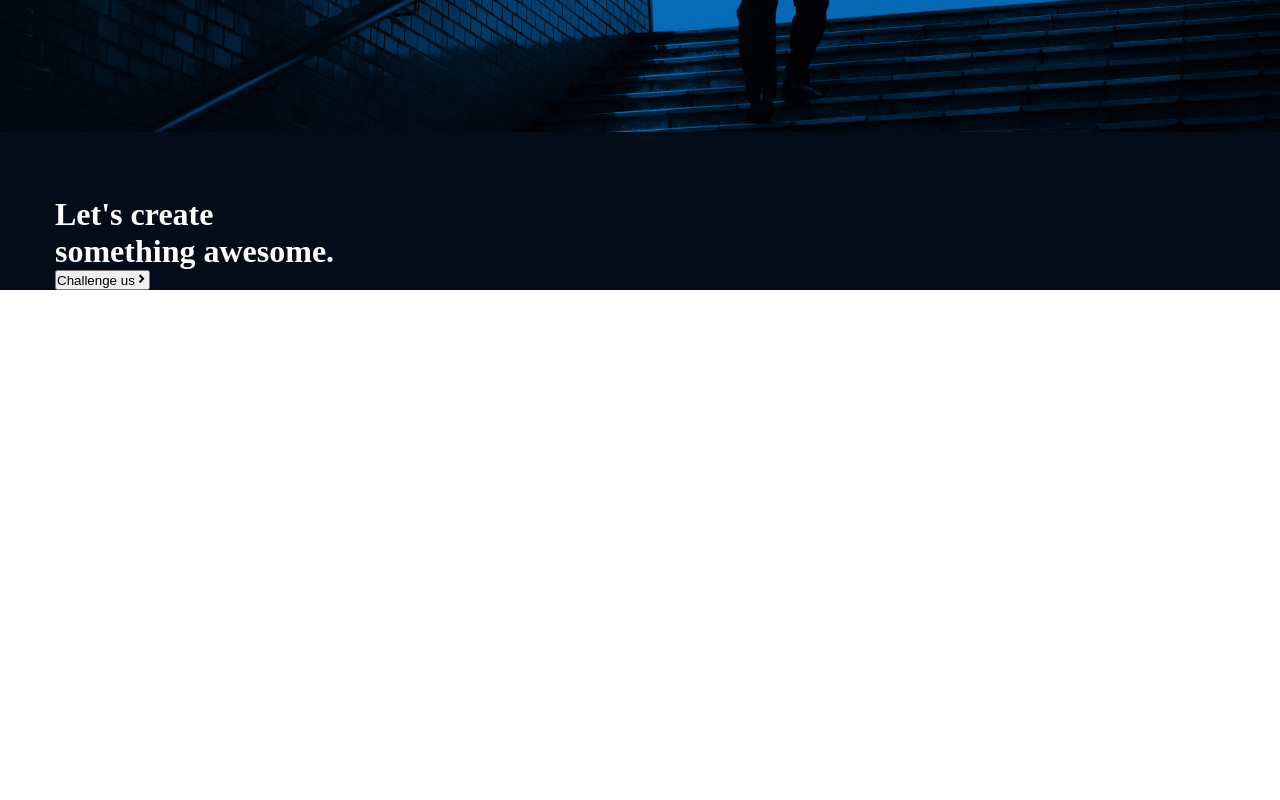
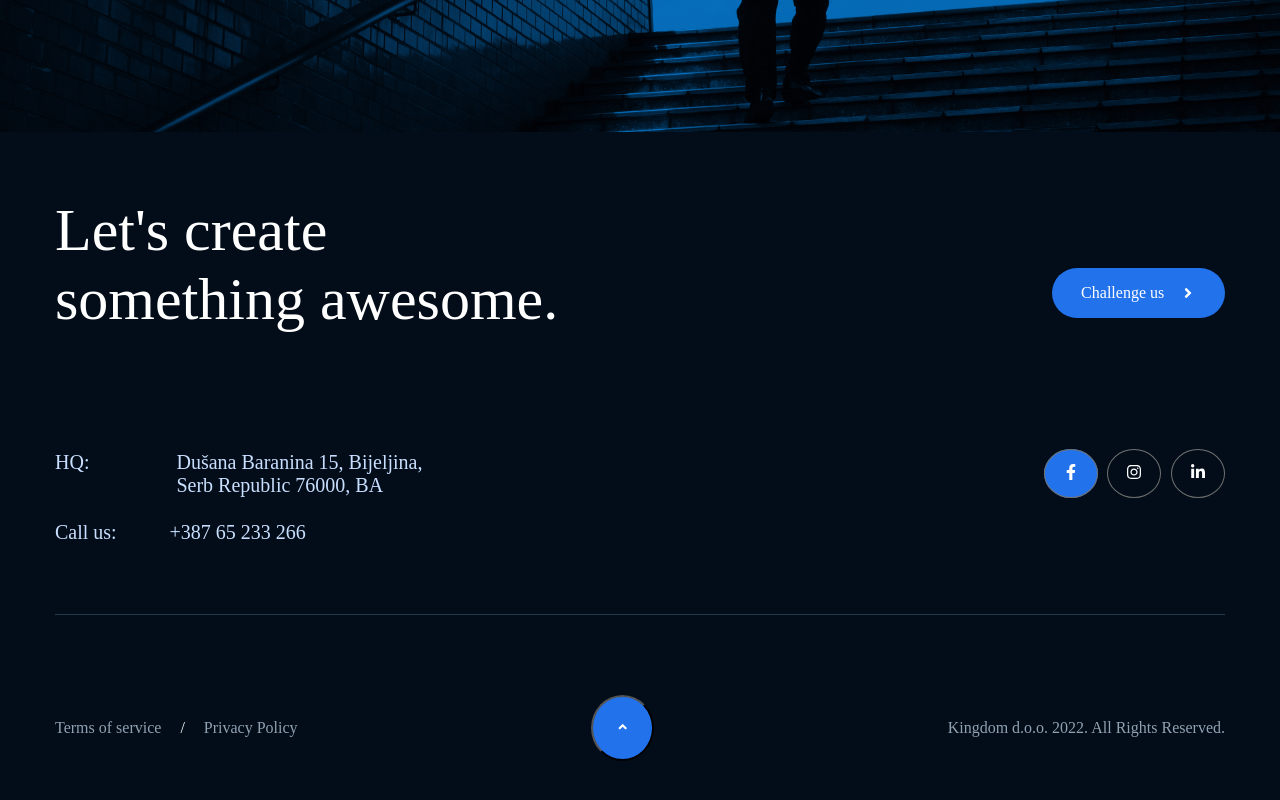
Before and after one commit to jtrifkovic/kingdomSite, a React (Create React App) app: page / in a window 1280 px wide. Shown: the part 4160-4960 px from the top of the page. Before the commit the page ends 4450 px from the top, so only its background shows below. Built offline with nearby package versions, Linux system fonts and the light colour scheme.

Commit message:
finished footer

```diff
--- a/src/Components/footer/Footer.css
+++ b/src/Components/footer/Footer.css
@@ -3,4 +3,125 @@
     color: #fff;
     margin-top: -4px;
     padding-top: 5%;
+    padding-bottom: 5%;
 }
+
+.footerTitl{
+    display: flex;
+    align-items: flex-end;
+    justify-content: space-between;
+}
+
+.footerTitl h1 {
+    font-size: 3.75rem;
+    font-family: Sora;
+    font-weight: 500;
+}
+
+.footBtn {
+    display: flex;
+    align-items: center;
+    gap: 1rem;
+
+    font-size: 1rem;
+    font-family: Sora;
+    color: #fff;
+
+    padding: 1rem 1.8rem;
+    margin-bottom: 1rem;
+
+    background-color: #2272EC;
+    border: none;
+    border-radius: 2rem;
+    cursor: pointer;
+}
+
+.footerSoc{
+    display: flex;
+    justify-content: space-between;
+    align-items: center;
+
+    padding-top: 10%;
+}
+
+.leftPartPop{
+    display: flex;
+    gap: 5.4375rem;
+}
+
+.leftPartPop p {
+    font-size: 1.25rem;
+    font-family: Sora;
+    font-weight: 500;
+    color: #C9DFFF;
+}
+
+.fotSocCrc {
+    margin-left: 0.6rem;
+    padding: 1rem 1.125rem 0.875rem 1.125rem;
+    border: 1px solid #707070;
+    border-radius: 50%;
+
+    font-size: 1rem;
+    color: #fff ;
+}
+
+.fotSocCrc.active {
+    background-color: #2272EC;
+}
+
+.leftPartTwo{
+    display: flex;
+    gap: 3.3rem;
+}
+
+.leftPartTwo p {
+    font-size: 1.25rem;
+    font-family: Sora;
+    font-weight: 500;
+    color: #C9DFFF;
+
+}
+
+.pt25{
+    padding-top: 1.5rem;
+}
+
+.brBot {
+    border-bottom: 1px solid #263748;
+    padding-bottom: 4.375rem;
+}
+
+.botFlex {
+    display: flex;
+    align-items: center;
+    justify-content: space-between;
+
+    padding-top: 5rem;
+}
+
+.leftBot {
+    display: flex;
+    gap: 1.1875rem;
+
+}
+
+.leftBot p {
+    font-size: 1rem;
+    font-family: Sora;
+    color: #92A1B2;
+}
+
+.midBot button {
+    padding: 1.4375rem;
+    border-radius: 50%;
+    background-color: #2272EC;
+    color: #fff;
+    cursor: pointer;
+}
+
+.rightBot {
+    font-size: 1rem;
+    font-family: Sora;
+    color:#92A1B2 ;
+}
--- a/src/Components/footer/Footer.js
+++ b/src/Components/footer/Footer.js
@@ -1,11 +1,16 @@
 import React from 'react'
 import './Footer.css'
 import {FaAngleRight} from 'react-icons/fa'
+import {FaLinkedinIn} from 'react-icons/fa'
+import {FaFacebookF} from 'react-icons/fa'
+import {FaInstagram} from 'react-icons/fa'
+import {FaAngleUp} from 'react-icons/fa'
 
-const Footer = () => {
+const Footer = ({divRef, topRef}) => {
+
   return (
     <footer className='footer'>
-    <div className='container'>
+    <div className='container brBot'>
         <div className='footerTitl'>
             <h1>Let's create <br />
                 something awesome.
@@ -15,6 +20,42 @@ const Footer = () => {
                 <FaAngleRight />
             </button>
         </div>
+        <div className='footerSoc'>
+            <div className='leftPartPop'>
+            <p>HQ:</p>
+            <p>Dušana Baranina 15, Bijeljina, <br />
+               Serb Republic 76000, BA
+            </p>
+            </div>
+            <div className='rightPartPop'>
+                <a className='fotSocCrc active' href='#'><FaFacebookF /></a>
+                <a className='fotSocCrc ' href='#'><FaInstagram /></a>
+                <a className='fotSocCrc ' href='#'><FaLinkedinIn /></a>
+            </div>
+        </div>
+        <div className='leftPartTwo pt25'>
+            <p>Call us:</p>
+            <p>+387 65 233 266</p>
+        </div>
+    </div>
+    <div className='container' ref={divRef}>
+        <div className='botFlex'>
+        <div className='leftBot'>
+            <p>Terms of service</p>
+            /
+            <p>Privacy Policy</p>
+        </div>
+        <div className='midBot' onClick={() => {
+          topRef.current.scrollIntoView({ behavior: "smooth" });
+        }}>
+            <button>
+                <FaAngleUp />
+            </button>
+        </div>
+        <div className='rightBot'>
+            Kingdom d.o.o. 2022. All Rights Reserved.
+        </div>
+        </div>
     </div>
 </footer>
   )
--- a/src/Pages/Home/Home.js
+++ b/src/Pages/Home/Home.js
@@ -1,4 +1,4 @@
-import {useState} from 'react'
+import {useState, useRef} from 'react'
 import './Home.css'
 import {FaAngleRight} from 'react-icons/fa'
 import dash from '../../img/Rectangle 178.png'
@@ -27,6 +27,8 @@ import Footer from '../../Components/footer/Footer'
 
 const Home = () => {
     const [text, setText] = useState(true)
+    const divRef = useRef();
+    const topRef = useRef();
     const boxes = [
         {
             img:`${graph}`,
@@ -94,11 +96,8 @@ const Home = () => {
         setOpenText(tempData)
 
     }
-
-
-
   return (
-    <div>
+    <div ref={topRef}>
     <div className='bg-image'>
         <h5>
             <img src={dash} />
@@ -112,7 +111,9 @@ const Home = () => {
             Find out more
             <FaAngleRight />
         </button>
-        <button className='circleBtn'>
+        <button className='circleBtn'  onClick={() => {
+          divRef.current.scrollIntoView({ behavior: "smooth" });
+        }}>
             <img src={downDash} />
         </button>
     </div>
@@ -275,10 +276,10 @@ const Home = () => {
     </div>
     </div>
     </div>
-    <div className='large-image'>
+    <div className='large-image' >
         <img src={bigImg} />
     </div>
-    <Footer />
+    <Footer divRef={divRef} topRef={topRef} />
     </div>
   )
 }
```
